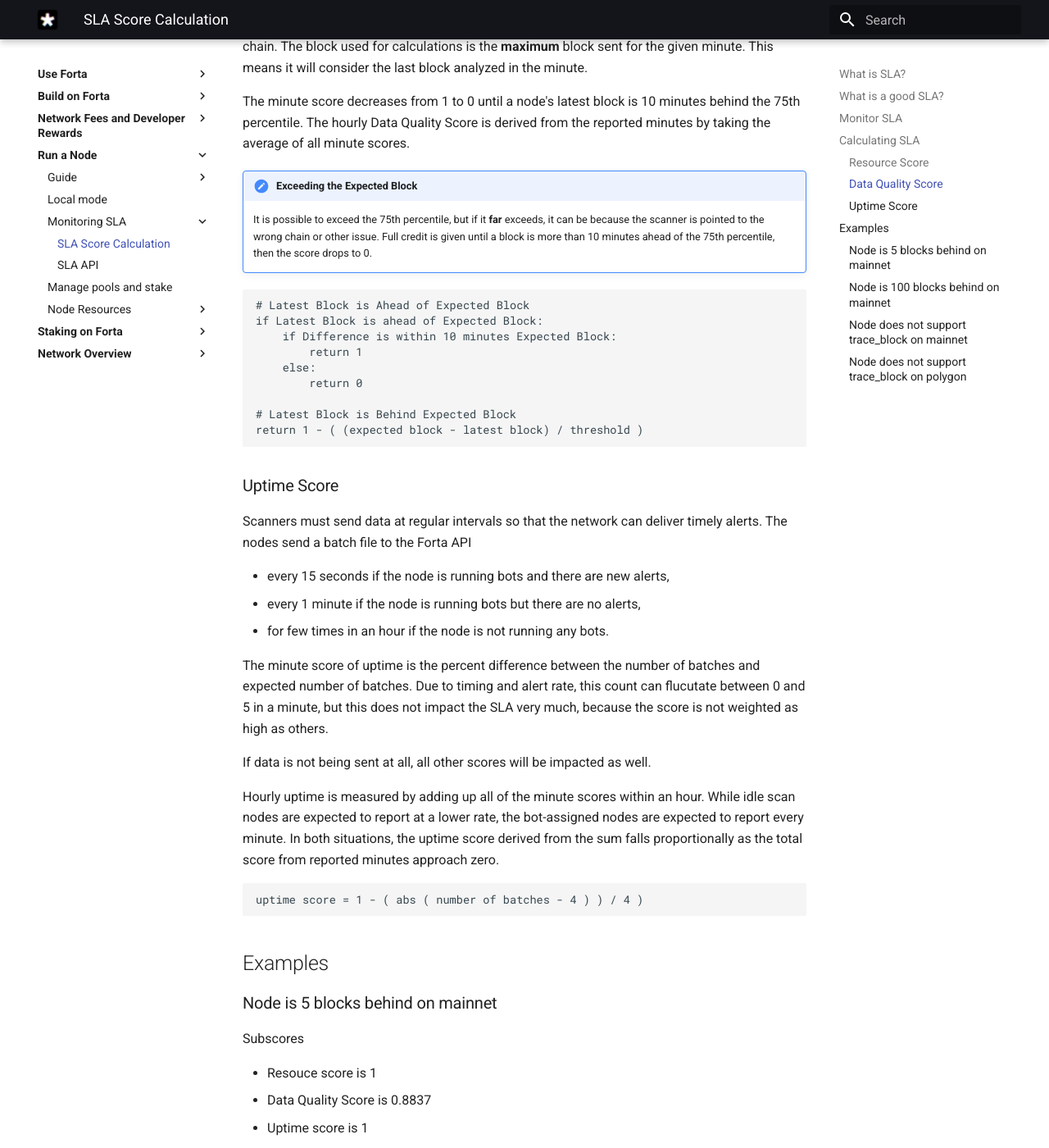
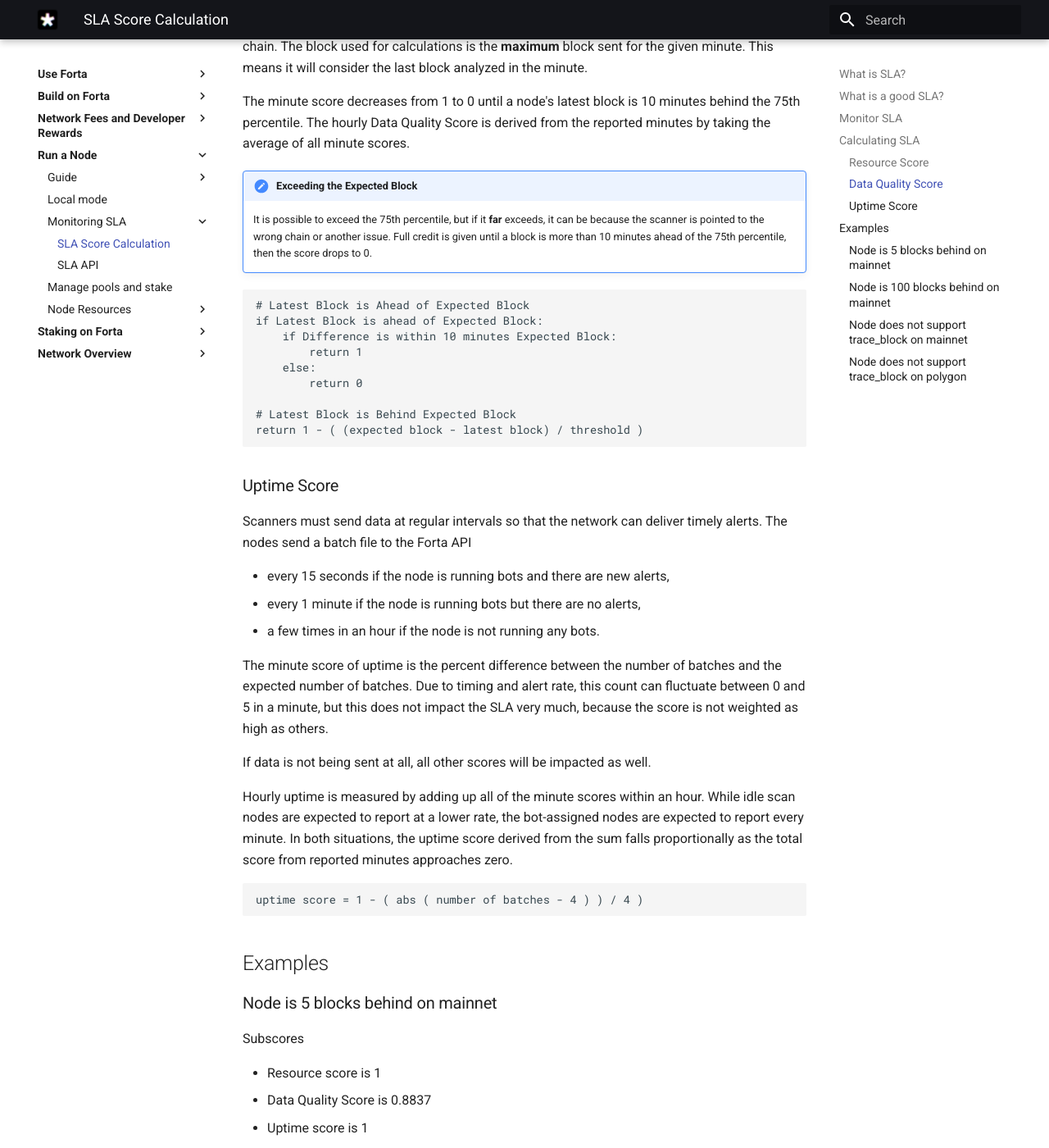
Before and after one commit to forta-network/docs, an MkDocs documentation site: the page built from docs/sla.md, in a window 1280 px wide and 1400 px high, scrolled down 1715 px. Shown: the whole window at 82% size. Built offline with MkDocs 1.6.1 and Material for MkDocs 9.7.7, drawn with Linux system fonts in a browser that asks for light colours; some of the changed text lies outside the part shown.

Commit message:
Update SLA doc

````diff
--- a/docs/sla.md
+++ b/docs/sla.md
@@ -46,7 +46,7 @@
 - Must support outbound internet access for Bots
 - Must have accessible JSON-RPC API
 - Must have a JSON-RPC API that supports `eth` module
-- Must scan same chain as registered for
+- Must scan the same chain as registered for
 - Must support the minimum memory requirement (currently 16GB)
 - Must load an automated hourly test bot at least once per 2-hour period
 
@@ -60,7 +60,7 @@
 The minute score decreases from 1 to 0 until a node's latest block is 10 minutes behind the 75th percentile. The hourly Data Quality Score is derived from the reported minutes by taking the average of all minute scores.
 
 !!! note "Exceeding the Expected Block"
-    It is possible to exceed the 75th percentile, but if it **far** exceeds, it can be because the scanner is pointed to the wrong chain or other issue.  Full credit is given until a block is more than 10 minutes ahead of the 75th percentile, then the score drops to 0.
+    It is possible to exceed the 75th percentile, but if it **far** exceeds, it can be because the scanner is pointed to the wrong chain or another issue.  Full credit is given until a block is more than 10 minutes ahead of the 75th percentile, then the score drops to 0.
 
 ```
 # Latest Block is Ahead of Expected Block
@@ -80,13 +80,13 @@
 
 - every 15 seconds if the node is running bots and there are new alerts,
 - every 1 minute if the node is running bots but there are no alerts,
-- for few times in an hour if the node is not running any bots.
+- a few times in an hour if the node is not running any bots.
 
-The minute score of uptime is the percent difference between the number of batches and expected number of batches.  Due to timing and alert rate, this count can flucutate between 0 and 5 in a minute, but this does not impact the SLA very much, because the score is not weighted as high as others.
+The minute score of uptime is the percent difference between the number of batches and the expected number of batches.  Due to timing and alert rate, this count can fluctuate between 0 and 5 in a minute, but this does not impact the SLA very much, because the score is not weighted as high as others.
 
 If data is not being sent at all, all other scores will be impacted as well.
 
-Hourly uptime is measured by adding up all of the minute scores within an hour. While idle scan nodes are expected to report at a lower rate, the bot-assigned nodes are expected to report every minute. In both situations, the uptime score derived from the sum falls proportionally as the total score from reported minutes approach zero.
+Hourly uptime is measured by adding up all of the minute scores within an hour. While idle scan nodes are expected to report at a lower rate, the bot-assigned nodes are expected to report every minute. In both situations, the uptime score derived from the sum falls proportionally as the total score from reported minutes approaches zero.
 
 ```
 uptime score = 1 - ( abs ( number of batches - 4 ) ) / 4 )
@@ -98,7 +98,7 @@
 
 Subscores
 
-- Resouce score is 1
+- Resource score is 1
 - Data Quality Score is 0.8837
 - Uptime score is 1
 
@@ -121,7 +121,7 @@
 
 Subscores
 
-- Resouce score is 1
+- Resource score is 1
 - Data Quality Score is 0, because 43 blocks is the threshold
 - Uptime score is 1
 
@@ -142,7 +142,7 @@
 
 Subscores
 
-- Resouce score is 0
+- Resource score is 0
 - Data Quality Score is 1
 - Uptime score is 1
 
@@ -163,7 +163,7 @@
 
 Subscores
 
-- Resouce score is 1  (because trace is not required for polygon)
+- Resource score is 1  (because trace is not required for polygon)
 - Data Quality Score is 1
 - Uptime score is 1
 
````
